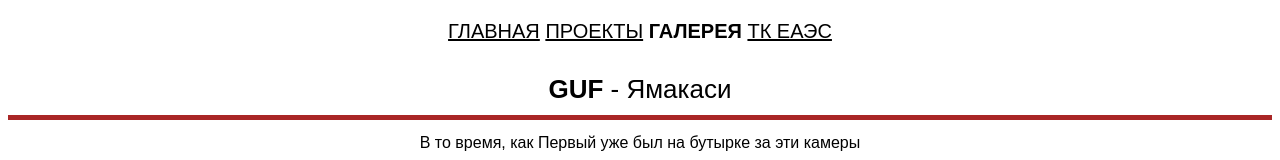
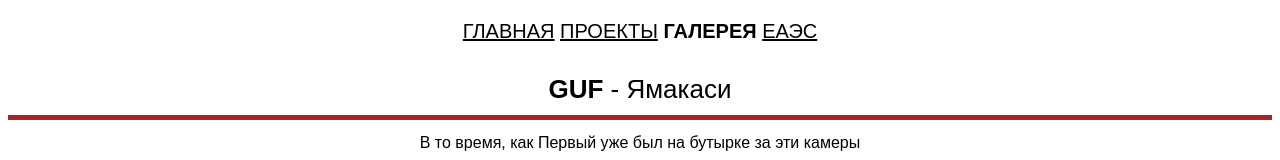
Before and after one commit to As01d/mysite, a plain HTML site: page gallery.html in a window 1280 px wide. Shown: the top 160 px of the page. Drawn offline with Linux system fonts and the light colour scheme; files whose address does not match are found by name.

Commit message:
Update gallery.html

```diff
--- a/gallery.html
+++ b/gallery.html
@@ -7,7 +7,7 @@
     <link rel="stylesheet" href="css/style.g.css" />
 </head>
 <body>
-    <p id="first"><a href="index.html">ГЛАВНАЯ</a> <a href="project.html"> ПРОЕКТЫ</a> <span class="special"> ГАЛЕРЕЯ </span> <a href="contact.html"> ТК ЕАЭС</a></p>
+    <p id="first"><a href="index.html">ГЛАВНАЯ</a> <a href="project.html"> ПРОЕКТЫ</a> <span class="special"> ГАЛЕРЕЯ </span> <a href="contact.html"> ЕАЭС</a></p>
 
     <h1><b>GUF</b> - Ямакаси</h1>
 
```
